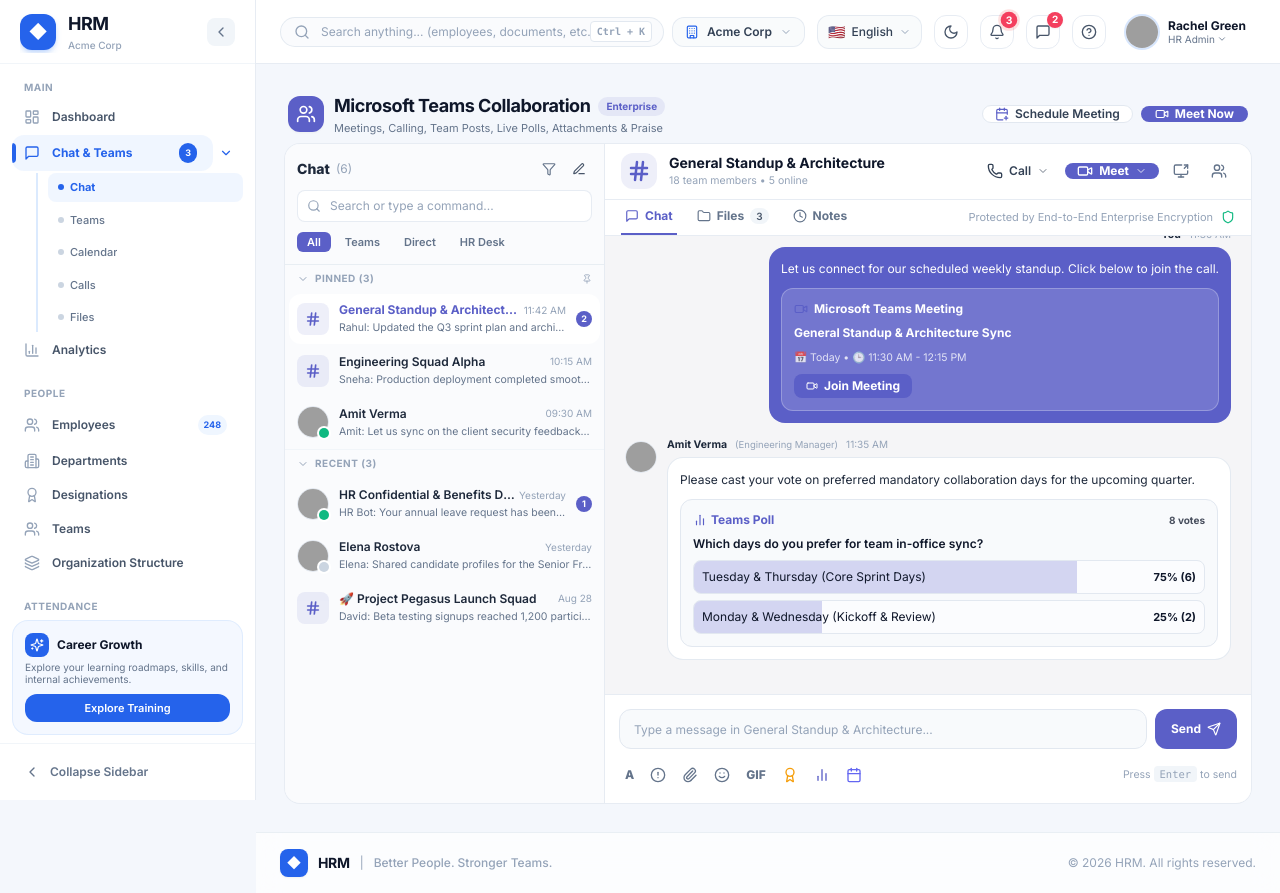
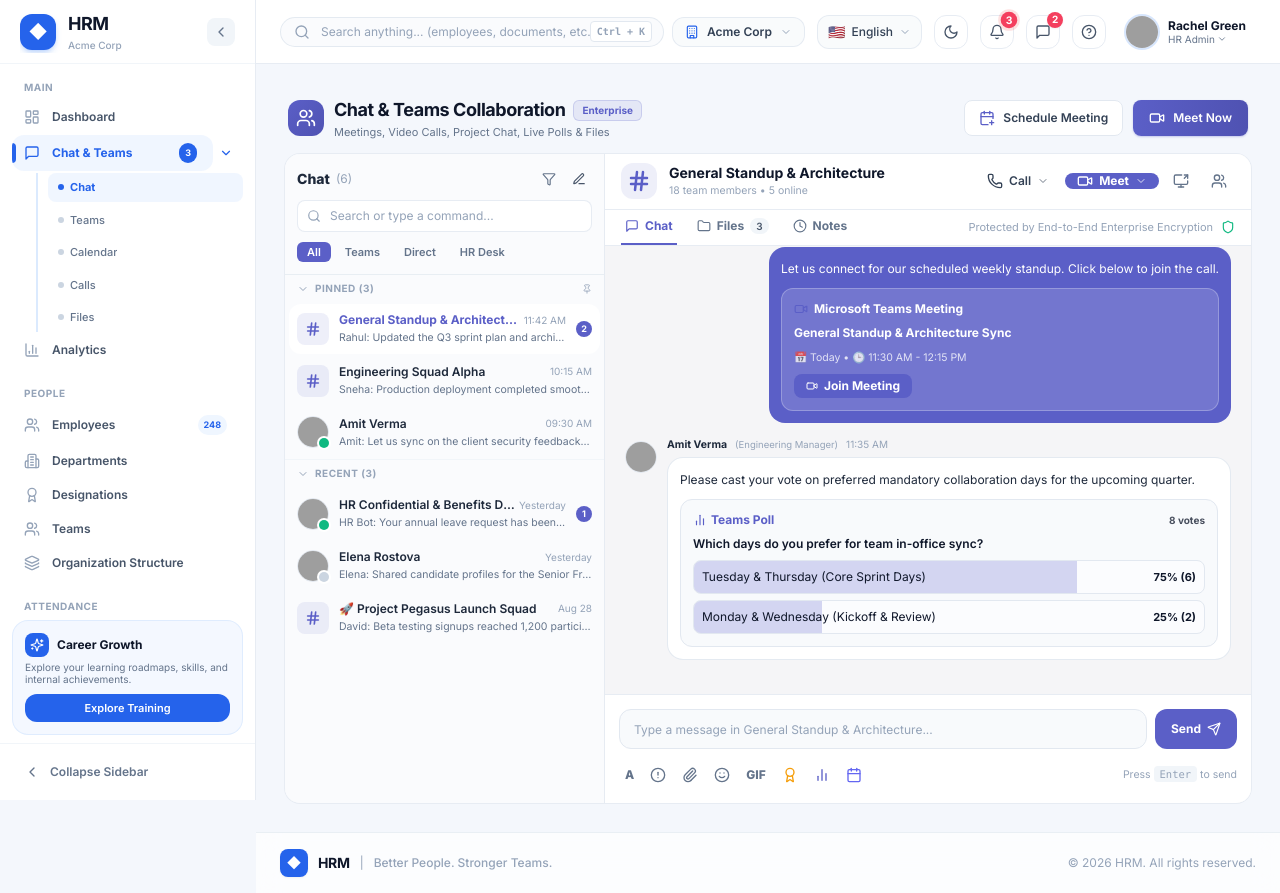
Before and after one commit to vikash99059/sasshrm, a React (Vite) app: page /chat in a window 1280 px wide. Built offline with nearby package versions, Linux system fonts and the light colour scheme; grey boxes are pictures that could not be loaded.

Commit message:
fix(chat): refine Schedule Meeting and Meet Now button styling and header spacing

```diff
--- a/src/pages/chat/ChatPage.tsx
+++ b/src/pages/chat/ChatPage.tsx
@@ -723,47 +723,55 @@
   const recentChannels = filteredChannels.filter((c) => !c.isPinned);
 
   return (
-    <div className="h-[calc(100vh-5.5rem)] flex flex-col space-y-1.5 animate-page-enter">
+    <div className="h-[calc(100vh-5.5rem)] flex flex-col space-y-2 animate-page-enter">
 
       {/* =======================================================================
           TOP TEAMS NAVIGATION & CALLING ACTIONS
          ======================================================================= */}
-      <div className="flex items-center justify-between px-1">
+      <div className="flex items-center justify-between px-1 py-1">
         <div className="flex items-center gap-2.5">
           {/* Authentic Microsoft Teams Icon Badge */}
-          <div className="flex h-9 w-9 items-center justify-center rounded-xl bg-[#5B5FC7] text-white shadow-sm ring-1 ring-white/20">
+          <div className="flex h-9 w-9 items-center justify-center rounded-xl bg-gradient-to-br from-[#5B5FC7] to-[#4F52B2] text-white shadow-xs">
             <Users className="h-5 w-5" />
           </div>
           <div>
             <div className="flex items-center gap-2">
               <h1 className="text-base sm:text-lg font-bold tracking-tight text-slate-900 dark:text-white">
-                Microsoft Teams Collaboration
+                Chat & Teams Collaboration
               </h1>
-              <span className="px-2 py-0.5 rounded-full text-[10px] font-bold bg-[#5B5FC7]/10 text-[#5B5FC7] dark:bg-[#5B5FC7]/25 dark:text-[#A6AFFA]">
+              <span className="px-2 py-0.5 rounded-md text-[10px] font-bold bg-[#5B5FC7]/10 text-[#5B5FC7] dark:bg-[#5B5FC7]/25 dark:text-[#A6AFFA] border border-[#5B5FC7]/20">
                 Enterprise
               </span>
             </div>
             <p className="text-[11px] text-slate-500 dark:text-slate-400">
-              Meetings, Calling, Team Posts, Live Polls, Attachments & Praise
+              Meetings, Video Calls, Project Chat, Live Polls & Files
             </p>
           </div>
         </div>
 
         {/* Top Global Teams Action Buttons */}
-        <div className="flex items-center gap-2">
+        <div className="flex items-center gap-2.5">
           <button
             onClick={() => setIsMeetingModalOpen(true)}
-            className="hidden sm:inline-flex items-center gap-1.5 h-8.5 px-3 rounded-xl border border-slate-200 bg-white hover:bg-slate-50 dark:border-dark-border dark:bg-dark-card dark:hover:bg-slate-800 text-xs font-semibold text-slate-700 dark:text-slate-200 transition-colors shadow-2xs cursor-pointer"
+            className="hidden sm:inline-flex items-center gap-2 h-9 px-3.5 rounded-lg border border-slate-200 bg-white hover:bg-slate-50 hover:border-slate-300 dark:border-slate-700 dark:bg-[#1E1E2C] dark:hover:bg-[#28283C] text-xs font-semibold text-slate-700 dark:text-slate-200 transition-all duration-150 shadow-xs hover:shadow-sm hover:-translate-y-0.5 active:scale-[0.98] cursor-pointer"
           >
-            <CalendarPlus className="h-3.5 w-3.5 text-[#5B5FC7]" />
+            <CalendarPlus className="h-4 w-4 text-[#5B5FC7] dark:text-[#8B8FF0]" />
             <span>Schedule Meeting</span>
           </button>
 
           <button
-            onClick={() => setIsVideoCallOpen(true)}
-            className="inline-flex items-center gap-1.5 h-8.5 px-3.5 rounded-xl bg-[#5B5FC7] hover:bg-[#4F52B2] text-white text-xs font-bold shadow-xs transition-colors cursor-pointer"
+            onClick={() => {
+              setActiveCallTarget({
+                name: activeChannel.name,
+                avatar: activeChannel.avatar || 'https://images.unsplash.com/photo-1472099645785-5658abf4ff4e?w=200&auto=format&fit=crop&q=80',
+                role: `${activeChannel.membersCount || 18} Channel Participants`,
+                isGroup: true,
+              });
+              setIsVideoCallOpen(true);
+            }}
+            className="inline-flex items-center gap-2 h-9 px-4 rounded-lg bg-gradient-to-r from-[#5B5FC7] to-[#4F52B2] hover:from-[#4F52B2] hover:to-[#43469C] text-white text-xs font-semibold shadow-sm shadow-[#5B5FC7]/30 hover:shadow-md hover:shadow-[#5B5FC7]/40 transition-all duration-150 hover:-translate-y-0.5 active:scale-[0.98] cursor-pointer"
           >
-            <Video className="h-3.5 w-3.5" />
+            <Video className="h-4 w-4" />
             <span>Meet Now</span>
           </button>
         </div>
```
